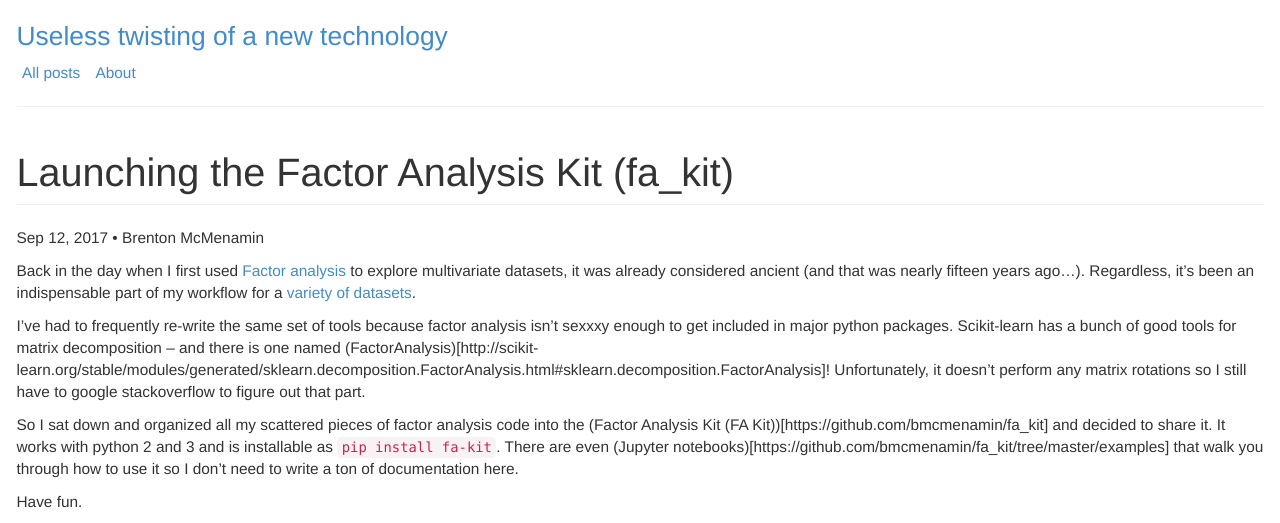
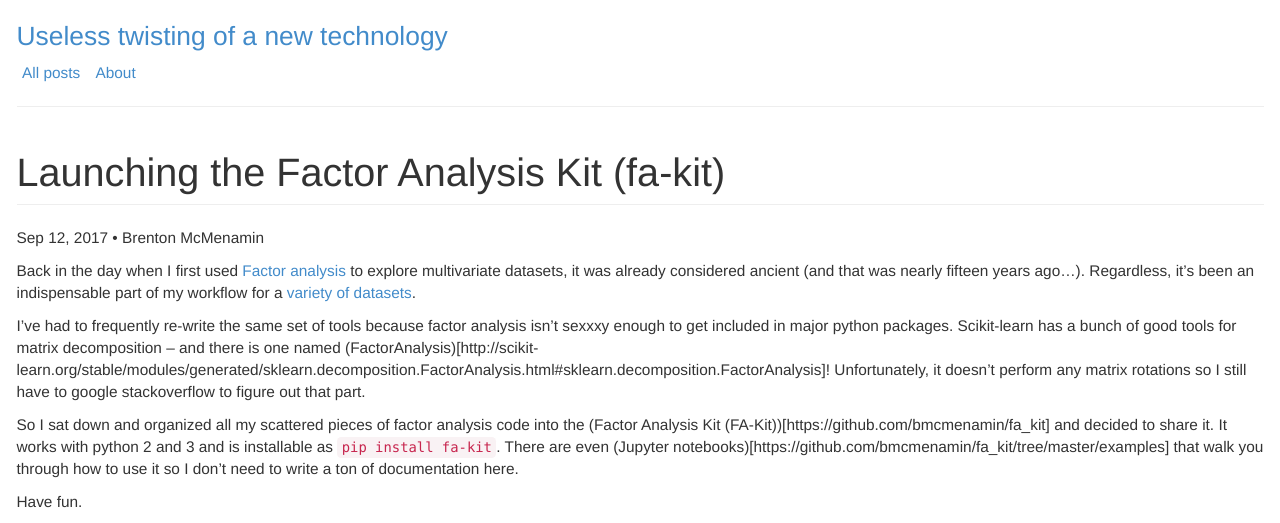
Before and after one commit to bmcmenamin/bmcmenamin.github.io, a Jekyll site: the page built from _posts/2017-09-12-releasing-fa-kit.md, in a window 1280 px wide. Shown: the top 523 px of the page. Built offline with Jekyll 4.4.1, drawn with Linux system fonts in a browser that asks for light colours.

```diff
--- a/_posts/2017-09-12-releasing-fa_kit.md
+++ b/_posts/2017-09-12-releasing-fa-kit.md
@@ -1,6 +1,6 @@
 ---
 layout: post
-title: "Launching the Factor Analysis Kit (fa_kit)"
+title: "Launching the Factor Analysis Kit (fa-kit)"
 author: "Brenton McMenamin"
 ---
 
@@ -9,6 +9,6 @@ Back in the day when I first used [Factor analysis](https://en.wikipedia.org/wik
 
 I've had to frequently re-write the same set of tools because factor analysis isn't sexxxy enough to get included in major python packages. Scikit-learn has a bunch of good tools for matrix decomposition -- and there is one named (FactorAnalysis)[http://scikit-learn.org/stable/modules/generated/sklearn.decomposition.FactorAnalysis.html#sklearn.decomposition.FactorAnalysis]! Unfortunately, it doesn't perform any matrix rotations so I still have to google stackoverflow to figure out that part.
 
-So I sat down and organized all my scattered pieces of factor analysis code into the (Factor Analysis Kit (FA Kit))[https://github.com/bmcmenamin/fa_kit] and decided to share it. It works with python 2 and 3 and is installable as `pip install fa-kit`. There are even (Jupyter notebooks)[https://github.com/bmcmenamin/fa_kit/tree/master/examples] that walk you through how to use it so I don't need to write a ton of documentation here.
+So I sat down and organized all my scattered pieces of factor analysis code into the (Factor Analysis Kit (FA-Kit))[https://github.com/bmcmenamin/fa_kit] and decided to share it. It works with python 2 and 3 and is installable as `pip install fa-kit`. There are even (Jupyter notebooks)[https://github.com/bmcmenamin/fa_kit/tree/master/examples] that walk you through how to use it so I don't need to write a ton of documentation here.
 
 Have fun.
```
